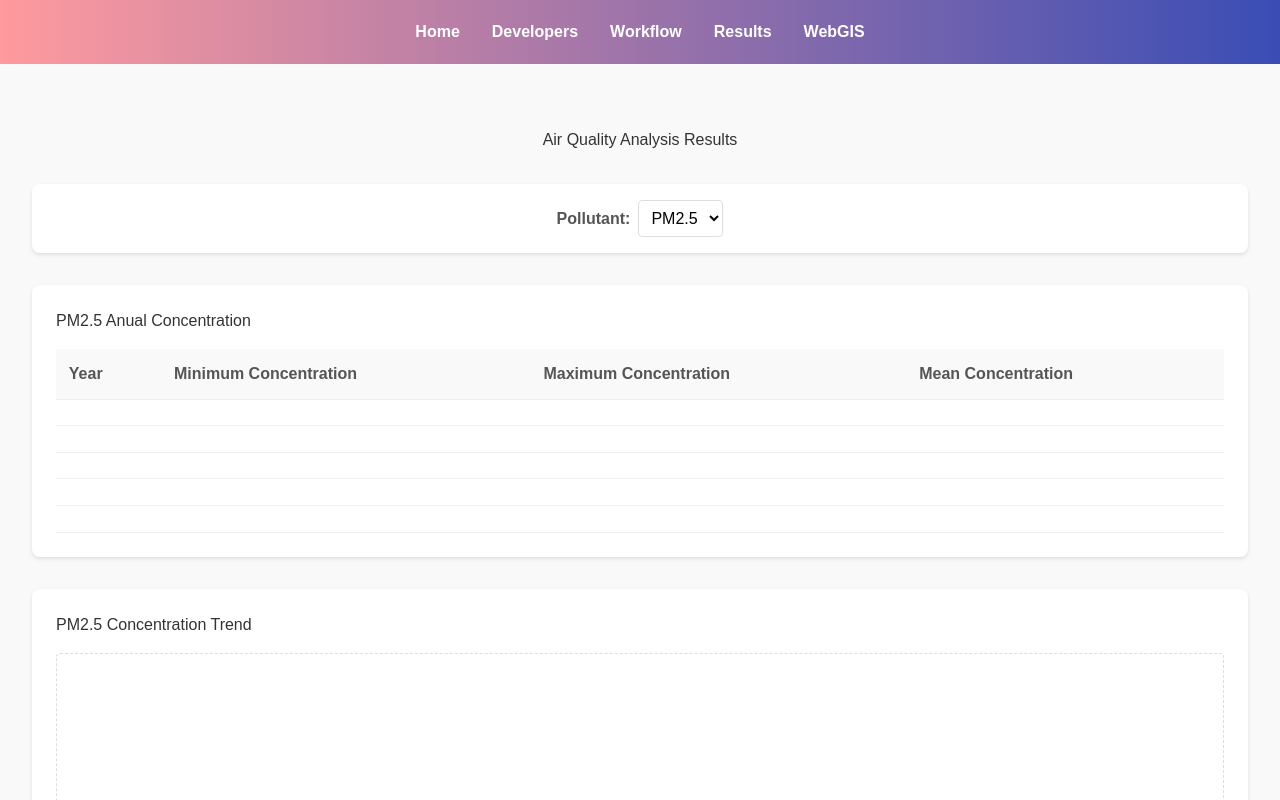
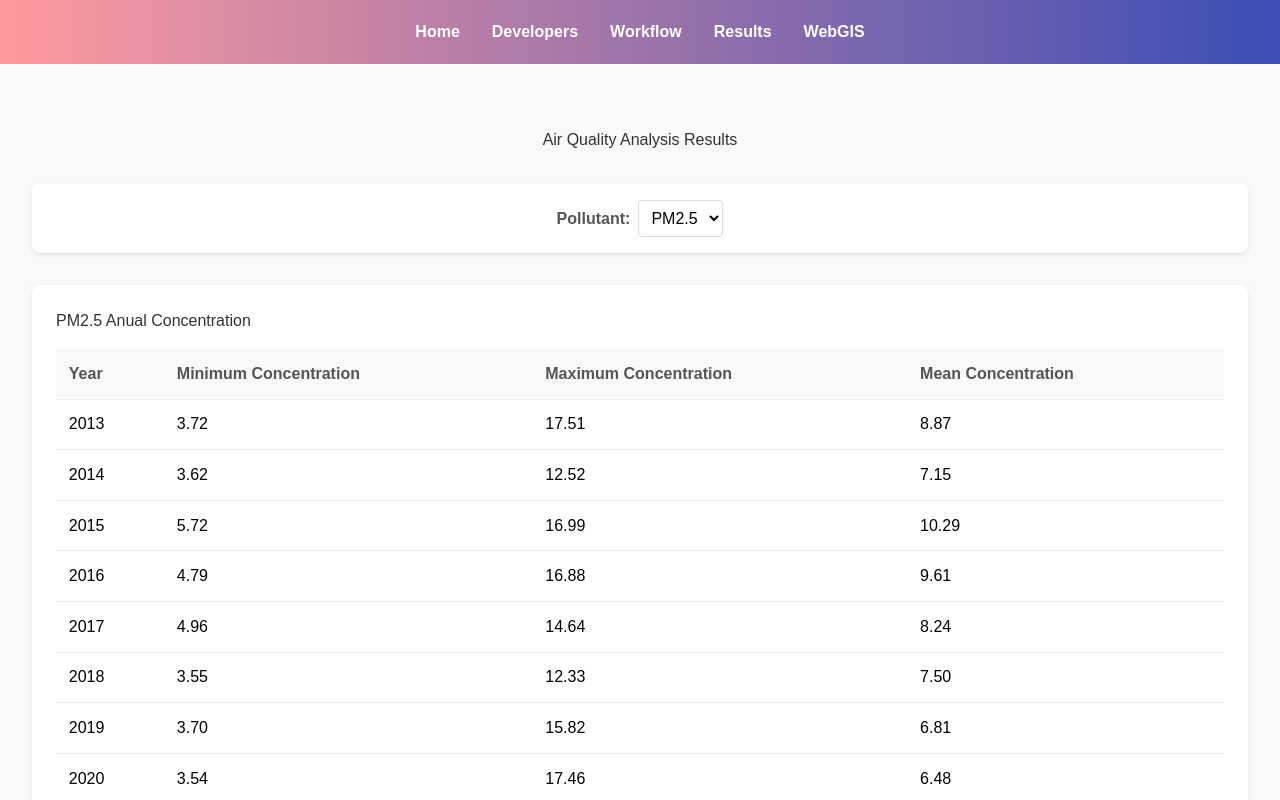
Before and after one commit to Yingbo2077/webgis_vue, a Vue app: page /results in a window 1280 px wide. Shown: the top 800 px of the page. Built offline with nearby package versions, Linux system fonts and the light colour scheme.

Commit message:
Update ResultPage.vue

```diff
--- a/src/views/ResultPage.vue
+++ b/src/views/ResultPage.vue
@@ -169,9 +169,9 @@ const dataPM10 = ref([
   {year: '2022', minimum: '4.40', maximum: '20.88', mean: '10.52'}]);
 
 const tableData = computed(() => {
-  if (selectedPollutant.value === 'no2') return dataNO2
-  if (selectedPollutant.value === 'pm25') return dataPM25
-  if (selectedPollutant.value === 'pm10') return dataPM10
+  if (selectedPollutant.value === 'no2') return dataNO2.value
+  if (selectedPollutant.value === 'pm25') return dataPM25.value
+  if (selectedPollutant.value === 'pm10') return dataPM10.value
   return []
 })
 
```
